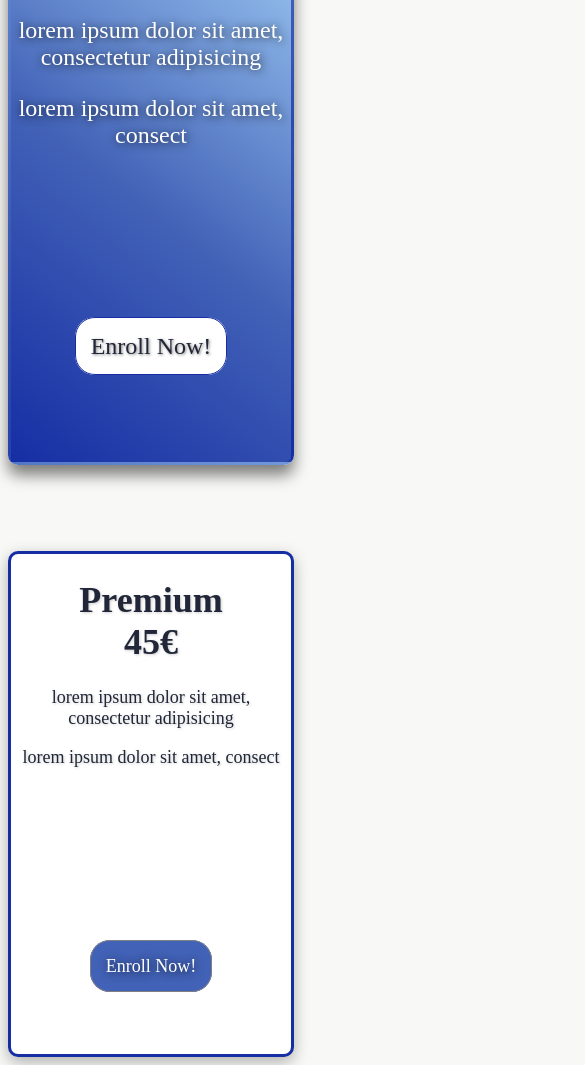
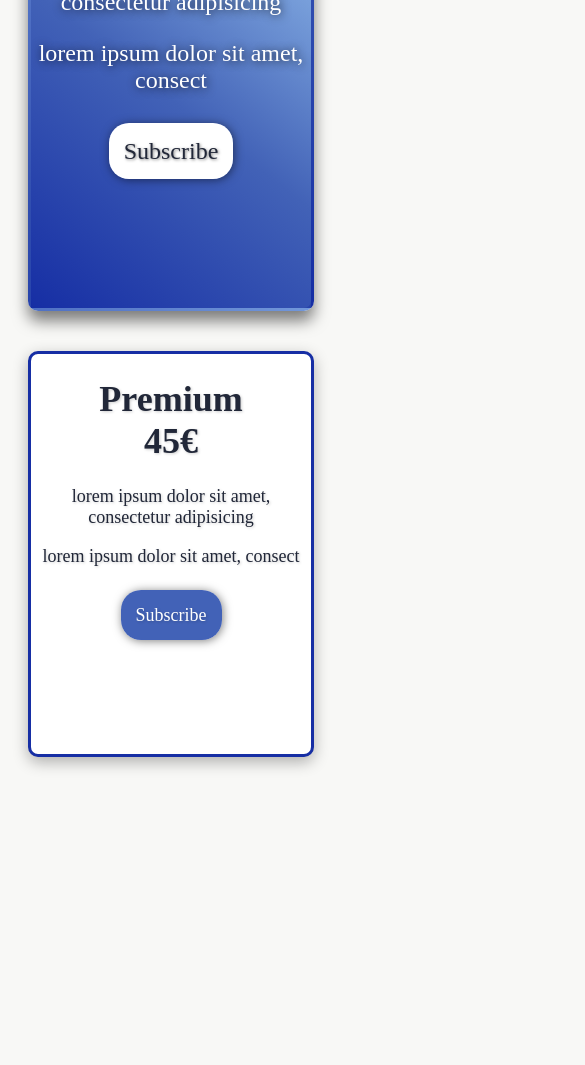
Before and after one commit to G-Souza-99/payment-page-example, a plain HTML site: page index.html in a window 390 px wide. Shown: the part 819-1884 px from the top of the page, 585 px wide, since content can reach past the window. After the commit the page ends 1604 px from the top, so only its background shows below. Drawn offline with Linux system fonts and the light colour scheme.

Commit message:
Media queries for mobile and tablet done

```diff
--- a/css/components/button.css
+++ b/css/components/button.css
@@ -1,40 +1,37 @@
 /* Your button CSS file */
 .btn-medium{
-	color: #808080;
-	border: 1px solid #808080;
 	border-radius: 20px;
 	padding: 10px 15px;
 	font-weight: lighter;
 	opacity: 1;
   text-decoration: none;
+  position: relative;
+  top: 170px;
+  color: #ffffff;
+  /* text-shadow: 1px 1px 10px rgba(0,0,0,0.8); */
+  background-color: rgba(66,98,183,1);
+  padding: 15px;
+  box-shadow: 1px 1px 10px rgba(0,0,0,0.5);
+}
+.btn-middle {
+  color: #212738;
+  background-color: white;
+  text-shadow: 1px 1px 3px rgba(0,0,0,0.5);
 }
 
+
 .btn-medium:hover{
-	opacity: 0.6;
+	opacity: 0.9  ;
 	text-decoration: none;
-	color: rgba(176,222,255,1)
 }
 
-.btn-medium a{
-  text-decoration: none;
+@media (min-width: 100px) and (max-width: 575px) {
+  .btn-medium{
+    top: 4px
+  }
 }
-
-.btn-medium-middle{
-	color: #808080;
-	border: 1px solid #808080;
-	border-radius: 20px;
-	padding: 10px 15px;
-	font-weight: lighter;
-	opacity: 1;
-  text-decoration: none;
+@media (max-width: 576px) {
+  .btn-medium{
+    top:20px
+  }
 }
-
-.btn-medium-middle:hover{
-	opacity: 0.6;
-	text-decoration: none;
-	color: rgba(176,222,255,1);
-}
-
-.btn-medium-middle a{
-  text-decoration: none;
-}
--- a/css/components/cards.css
+++ b/css/components/cards.css
@@ -4,96 +4,84 @@
   background-color: white;
   height: 500px;
   width: 280px;
-  margin-top:70px;
-  display: flex;
-  justify-content: space-evenly;
+  margin:70px 10px 10px 10px;
   text-align: center;
   color: #212738;
   font-size: 18px;
+  border: 3px solid #162ea4;
   text-shadow: 1px 1px 3px rgba(0,0,0,0.2);
   border-radius: 10px;
   box-shadow: 0 5px 15px rgba(0,0,0,0.3);
-  border: 3px solid #162ea4;
-}
-
-.cards {
-  display: grid;
-  grid-template-columns: 1fr 1fr 1fr;
-  grid-gap: 16px;
 
 }
 
-.card-category-middle {
-  background-size: cover;
-  background-position: center;
+.middle {
   background: rgb(22,46,164);
   background: linear-gradient(38deg, rgba(22,46,164,1) 0%, rgba(66,98,183,1) 43%, rgba(176,222,255,1) 100%);
   height: 620px;
-  width: 280px;
   margin-top:0px;
-  display: flex;
-  justify-content: space-evenly;
-  text-align: center;
   color: white;
   font-size: 24px;
   border: 3px solid rgba(22,46,164,0.4);
   text-shadow: 1px 1px 10px rgba(0,0,0,0.8);
-  border-radius: 10px;
   box-shadow: 0 10px 15px rgba(0,0,0,0.5);
 }
 
-#bottom {
-  position: relative;
-  top: 170px;
-  width: 100%;
-  color: #ffffff;
-  text-shadow: 1px 1px 10px rgba(0,0,0,0.8);
-  background-color: rgba(66,98,183,1);
-  padding: 15px;
+.cards {
+  display: flex;
+  justify-content: space-evenly;
 }
-
-#bottom-middle {
-  position: relative;
-  top: 160px;
-  width: 100%;
-  color: #212738;
-  background-color: white;
-  text-shadow: 1px 1px 3px rgba(0,0,0,0.5);
-  border: 1px solid #162ea4;
-  padding: 15px;
-}
-
 /* // Smallest device*/
 @media (min-width: 100px) and (max-width: 575px) {
   .cards {
-    grid-template-columns: 1fr;
+    justify-content: center;
+    flex-direction:column;
+  }
+  .container{
+    justify-content: center;
+    width: 300 !important;
+  }
+  .card-category{
+    height: 300px;
+    margin: 20;
+  }
+
+  .middle{
+    height: 420px
   }
 }
 
 /* // Small devices (landscape phones, 576px and up)*/
-@media (min-width: 576px) {
-  .cards {
-    grid-template-columns: 1fr;
+@media (max-width: 768px) {
+  .container{
+    justify-content: center;
+    width: 600 !important;
+  }
+  .card-category{
+    height: 400px;
+  }
+
+  .middle{
+    height: 520px;
+  }
+  .cards{
+    margin-top:50px;
   }
 }
 
 /* // Medium devices (tablets, 768px and up)*/
 @media (min-width: 768px) {
-  .cards {
-    grid-template-columns: 1fr 1fr;
-  }
+
 }
 
 /* // Large devices (desktops, 992px and up)*/
 @media (min-width: 992px) {
   .cards {
-    grid-template-columns: 1fr 1fr 1fr;
   }
 }
 
 /* // Extra large devices (large desktops, 1200px and up)*/
 @media (min-width: 1200px) {
-  .cards {
-    grid-template-columns: 1fr 1fr 1fr;
+  .card {
   }
 }
--- a/css/components/container.css
+++ b/css/components/container.css
@@ -1,4 +1,6 @@
 .container {
   width: 900px;
   margin:auto;
+  display:flex;
+  flex-direction: column;
 }
--- a/index.html
+++ b/index.html
@@ -19,11 +19,11 @@
           <p>lorem ipsum dolor sit amet, consect</p>
 
 
-          <a id="bottom" href="#" class="btn-medium">Enroll Now!</a>
+          <a href="#" class="btn-medium">Subscribe</a>
         </div>
       </div>
 
-      <div class="card-category-middle">
+      <div class="card-category middle">
         <div>
           <h1>Standard<br>€34</h1>
 
@@ -31,7 +31,7 @@
           <p>lorem ipsum dolor sit amet, consect</p>
 
 
-          <a id="bottom-middle" href="#" class="btn-medium-middle">Enroll Now!</a>
+          <a href="#" class="btn-medium btn-middle">Subscribe</a>
         </div>
       </div>
 
@@ -43,7 +43,7 @@
           <p>lorem ipsum dolor sit amet, consect</p>
 
 
-          <a id="bottom" href="#" class="btn-medium">Enroll Now!</a>
+          <a href="#" class="btn-medium">Subscribe</a>
         </div>
 
       </div>
```
